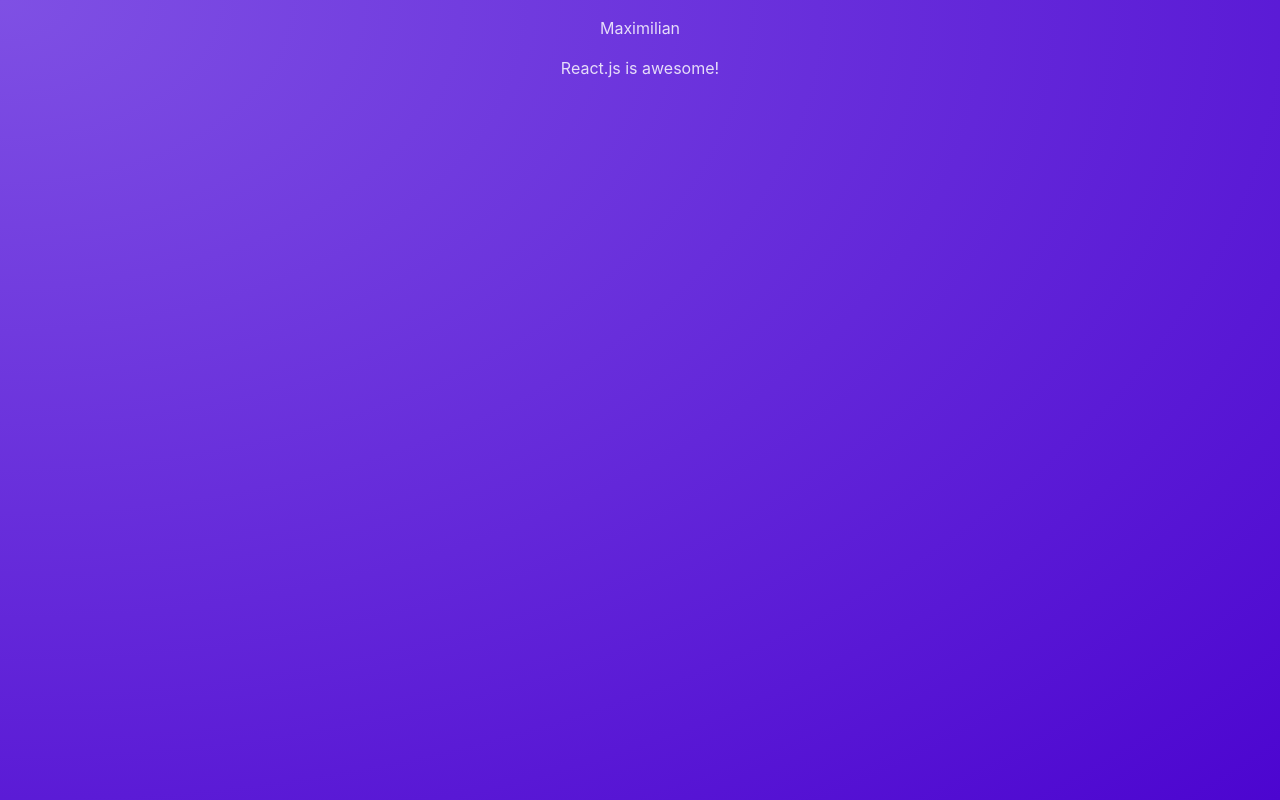
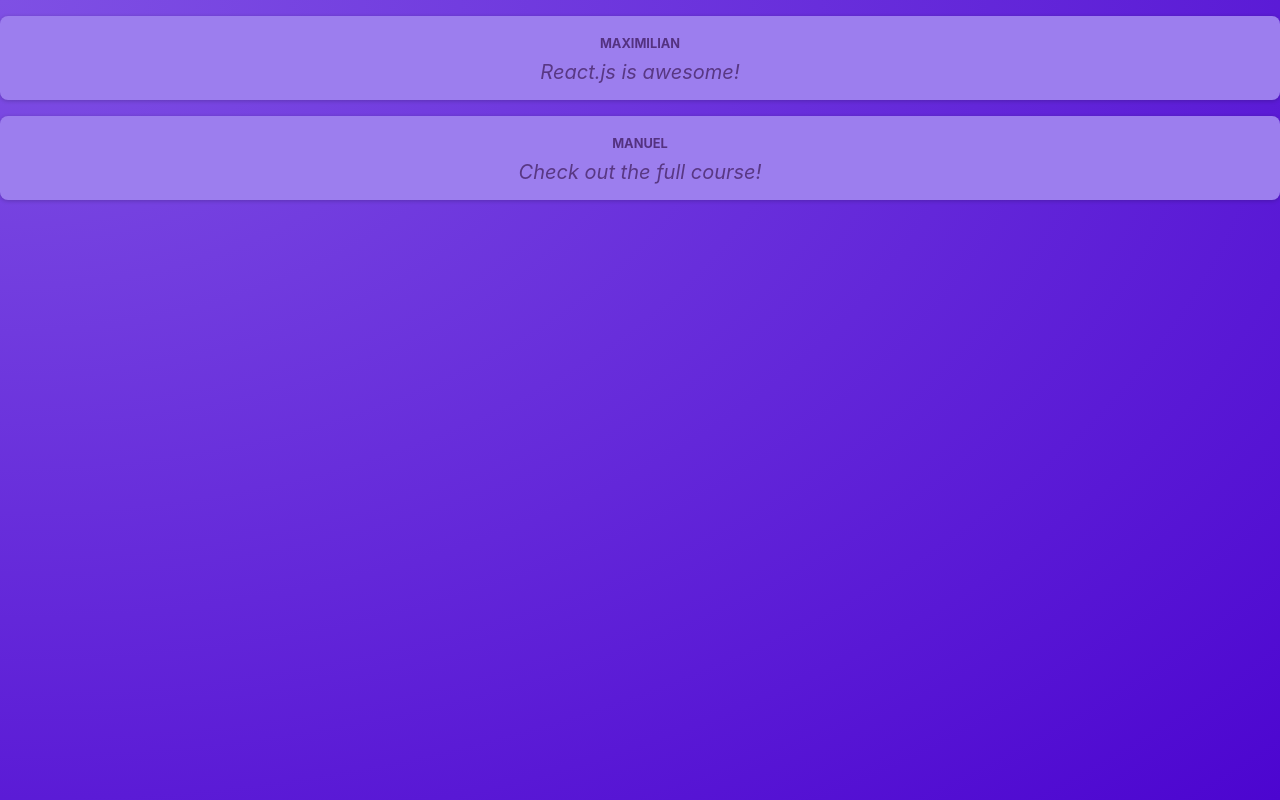
Before and after one commit to rohit-sde/react-poster, a React (Vite) app: page / in a window 1280 px wide. Built offline with nearby package versions, Linux system fonts and the light colour scheme.

Commit message:
added style

```diff
--- a/src/App.jsx
+++ b/src/App.jsx
@@ -1,7 +1,12 @@
 import Post from './components/Post';
 
 function App() {
-  return <Post />;
+  return (
+    <main>
+      <Post author="Maximilian" body="React.js is awesome!" />
+      <Post author="Manuel" body="Check out the full course!" />
+    </main>
+  );
 }
 
 export default App;
--- a/src/components/Post.jsx
+++ b/src/components/Post.jsx
@@ -1,12 +1,10 @@
-const names = ['Maximilian', 'Manuel'];
+import classes from './Post.module.css';
 
-function Post() {
-  const chosenName = Math.random() > 0.5 ? names[0] : names[1];
-
+function Post(props) {
   return (
-    <div>
-      <p>{chosenName}</p>
-      <p>React.js is awesome!</p>
+    <div className={classes.post}>
+      <p className={classes.author}>{props.author}</p>
+      <p className={classes.text}>{props.body}</p>
     </div>
   );
 }
--- /dev/null
+++ b/src/components/Post.module.css
@@ -0,0 +1,35 @@
+.post {
+  margin: 1rem 0;
+  padding: 1rem;
+  background-color: #9c7eee;
+  border-radius: 8px;
+  box-shadow: 0 1px 4px rgba(0, 0, 0, 0.2);
+  animation: animate-in 1s ease-out forwards;
+}
+
+.author {
+  font-size: 0.8rem;
+  font-weight: bold;
+  color: #543280;
+  margin: 0;
+  text-transform: uppercase;
+}
+
+.text {
+  white-space: pre-wrap;
+  font-size: 1.25rem;
+  margin: 0.25rem 0 0 0;
+  color: #593884;
+  font-style: italic;
+}
+
+@keyframes animate-in {
+  from {
+    opacity: 0;
+    transform: translateY(1rem);
+  }
+  to {
+    opacity: 1;
+    transform: translateY(0);
+  }
+}
```
